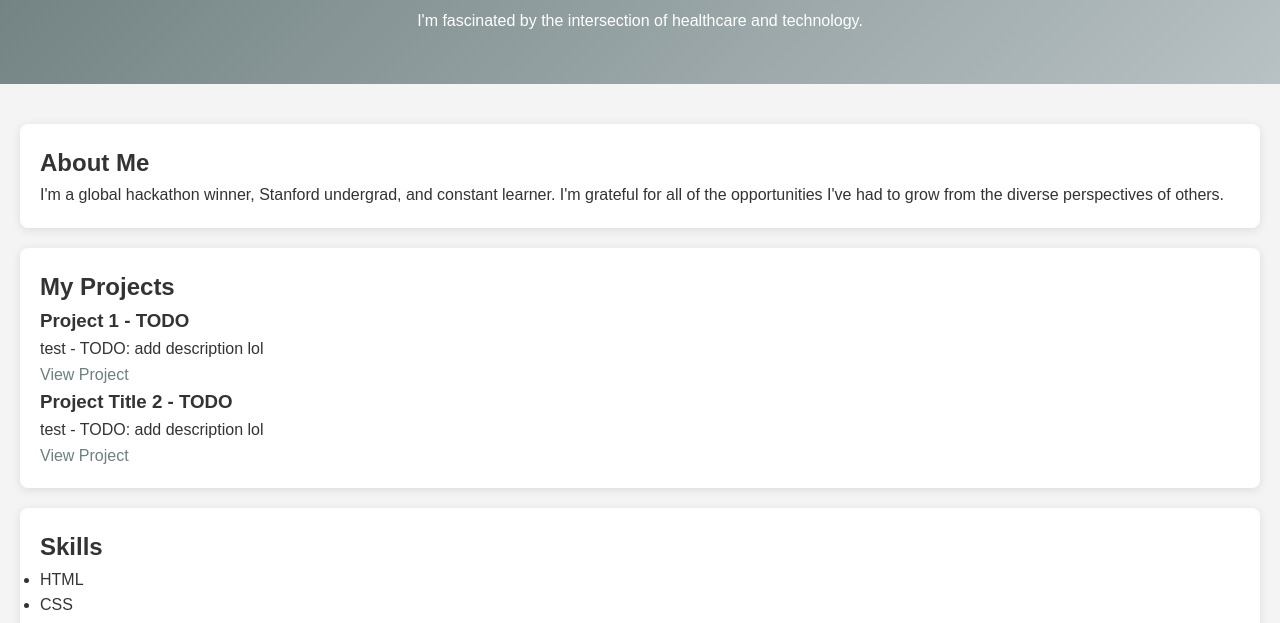
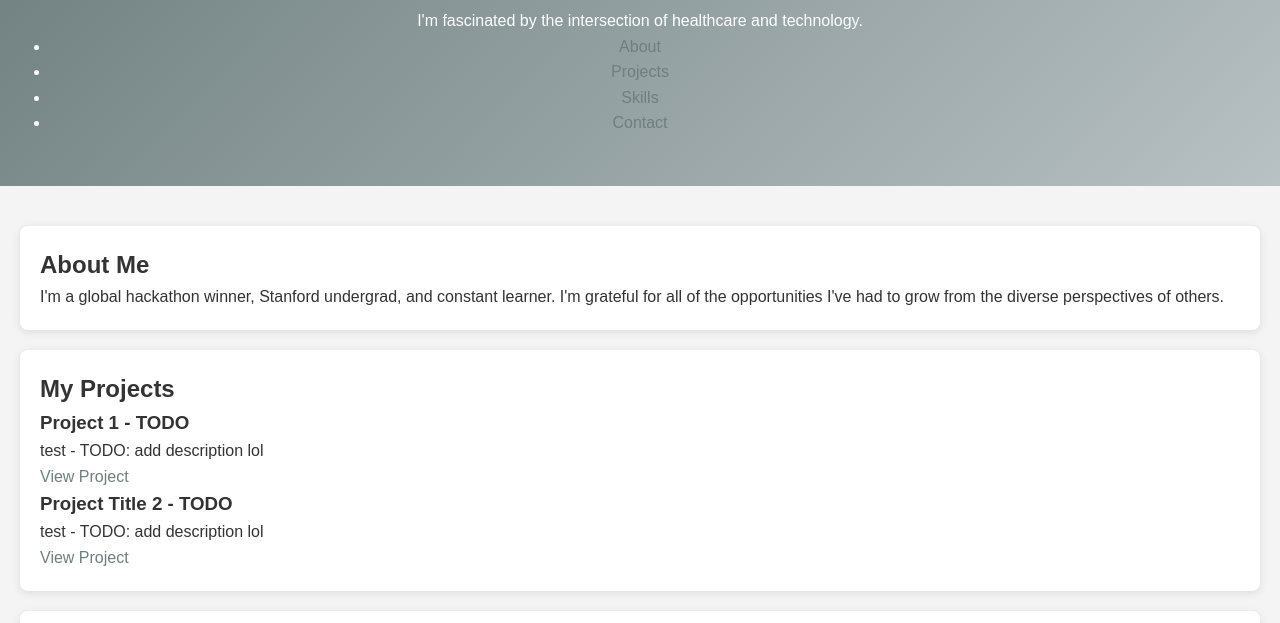
Before and after one commit to dngopal/dngopal.github.io, a plain HTML site: page index.html in a window 1280 px wide. Shown: the part 106-729 px from the top of the page. Drawn offline with Linux system fonts and the light colour scheme.

Commit message:
Update index.html
Signed-off-by: dngopal <136632602+dngopal@users.noreply.github.com>

```diff
--- a/index.html
+++ b/index.html
@@ -10,7 +10,16 @@
     <header>
         <h1>Hi! I'm Dev Gopal. Welcome to My Website.</h1>
         <p>I'm fascinated by the intersection of healthcare and technology.</p>
-    </header>
+    <nav>
+        <ul>
+            <li><a href="#about">About</a></li>
+            <li><a href="#projects">Projects</a></li>
+            <li><a href="#skills">Skills</a></li>
+            <li><a href="#contact">Contact</a></li>
+        </ul>
+    </nav>
+</header>
+
     <main>
         <section id="about">
             <h2>About Me</h2>
```
